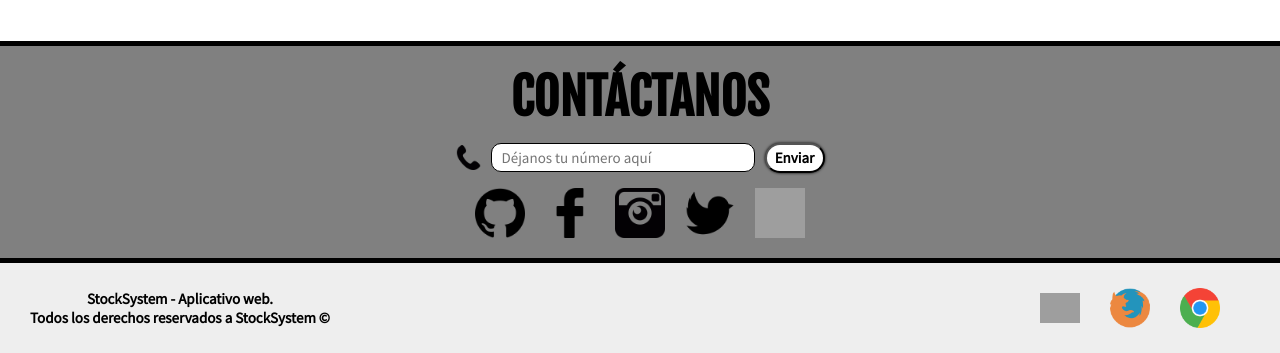
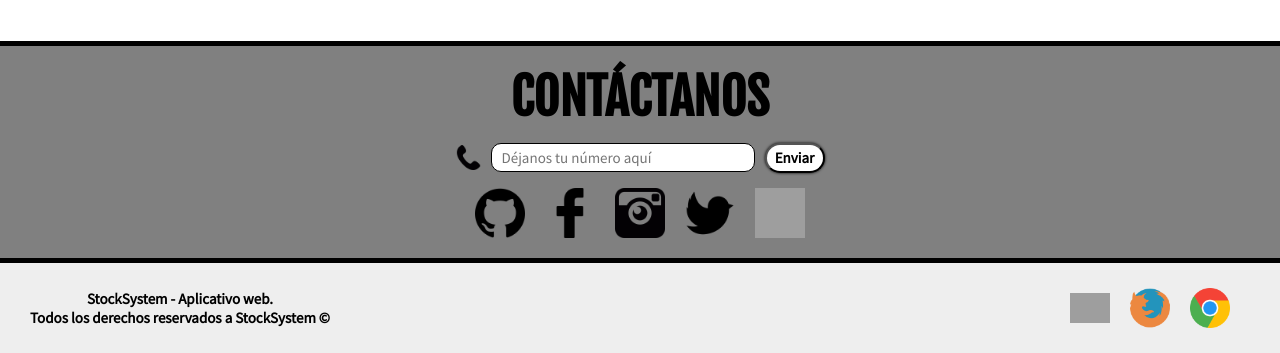
Before and after one commit to jcl22/StockSystem, a PHP site: page / in a window 1280 px wide. Shown: the part 3176-3529 px from the top of the page. Run offline with PHP 8.4, Linux system fonts and the light colour scheme; grey boxes are pictures that could not be loaded.

Commit message:
Cambios en footer

```diff
--- a/style.css
+++ b/style.css
@@ -794,17 +794,17 @@ button:hover {
 
 .edge {
     width: 40px;
-    margin-right: 30px;
+    margin-right: 20px;
 }
 
 .firefox {
     width: 40px;
-    margin-right: 30px;
+    margin-right: 20px;
 }
 
 .chroome {
     width: 40px;
-    margin-right: 30px;
+    margin-right: 20px;
 }
 
 .wrapper {
```
